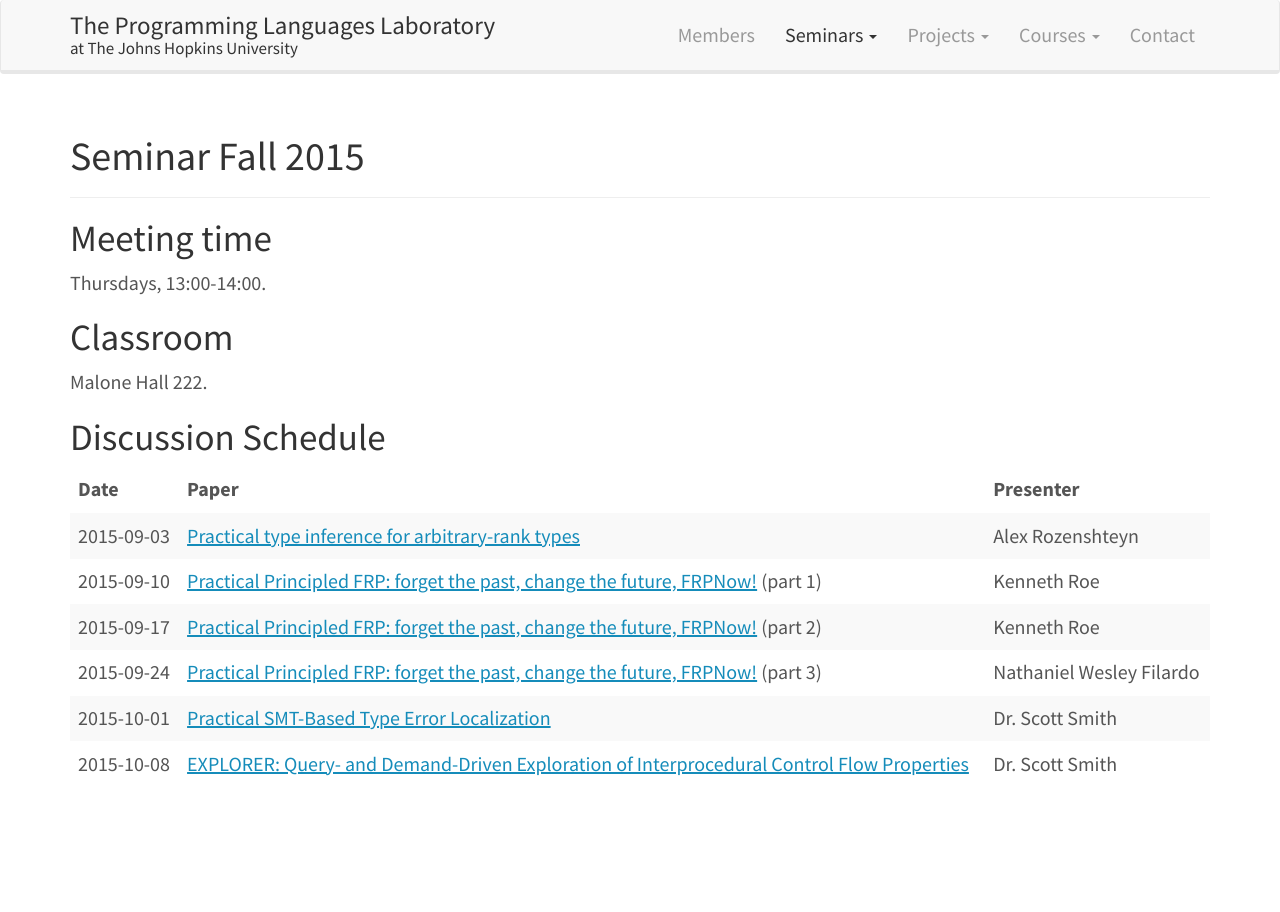
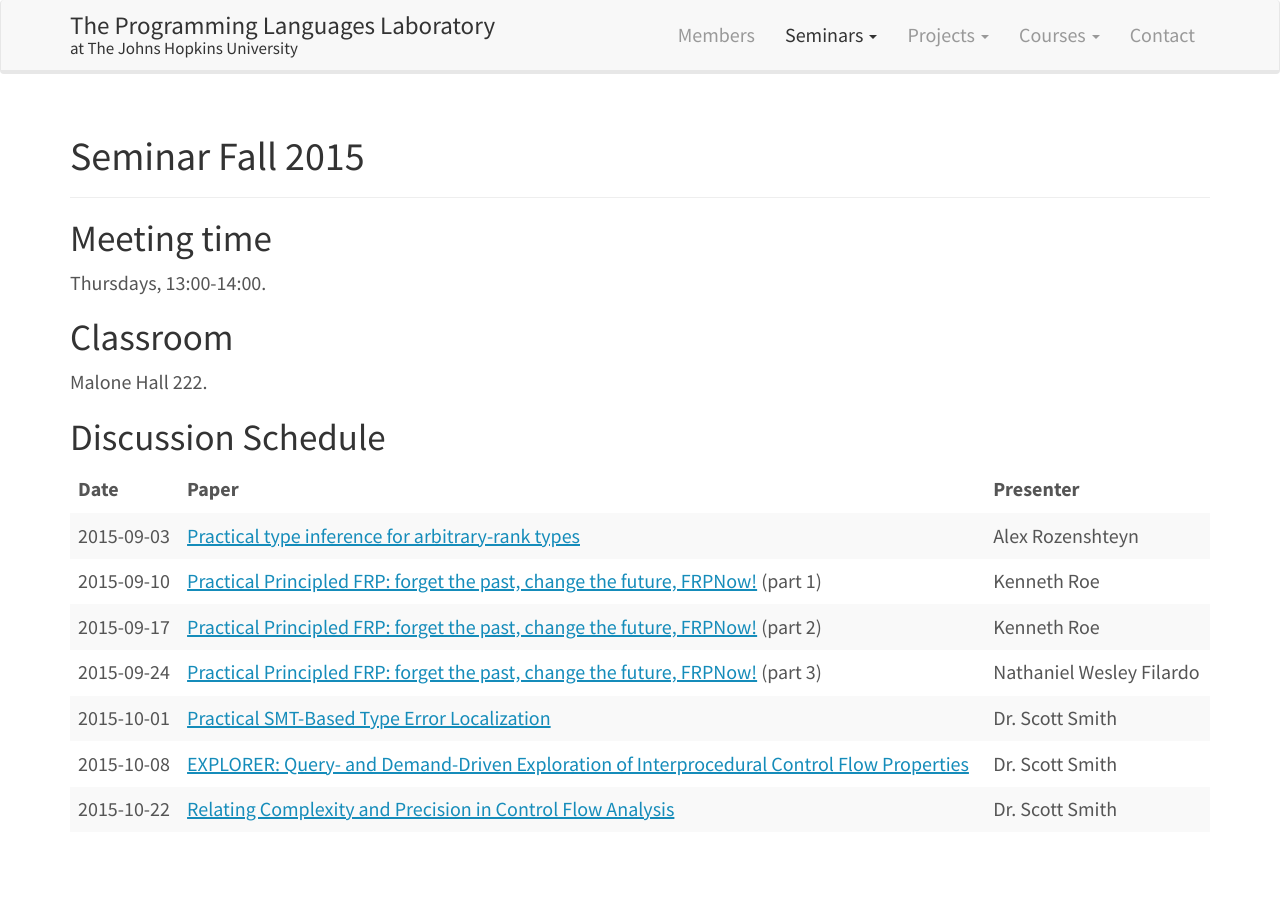
Before and after one commit to JHU-PL-Lab/www-pl-lab, a Jekyll site: the page built from seminars/fall-2015.md, in a window 1280 px wide. Built offline with Jekyll 4.4.1, drawn with Linux system fonts in a browser that asks for light colours.

Commit message:
Add 2015-10-22 seminar

```diff
--- a/seminars/fall-2015.md
+++ b/seminars/fall-2015.md
@@ -24,3 +24,4 @@ Discussion Schedule
 | 2015-09-24 | [Practical Principled FRP: forget the past, change the future, FRPNow!](http://dl.acm.org/citation.cfm?id=2784752) (part 3)              | Nathaniel Wesley Filardo |
 | 2015-10-01 | [Practical SMT-Based Type Error Localization](http://dl.acm.org/citation.cfm?id=2784765&CFID=707611196&CFTOKEN=5667089)                  | Dr. Scott Smith          |
 | 2015-10-08 | [EXPLORER: Query- and Demand-Driven Exploration of Interprocedural Control Flow Properties](http://www.cs.utexas.edu/~isil/oopsla15.pdf) | Dr. Scott Smith          |
+| 2015-10-22 | [Relating Complexity and Precision in Control Flow Analysis](http://www.cs.brandeis.edu/~mairson/Papers/icfp07.pdf)                      | Dr. Scott Smith          |
```
